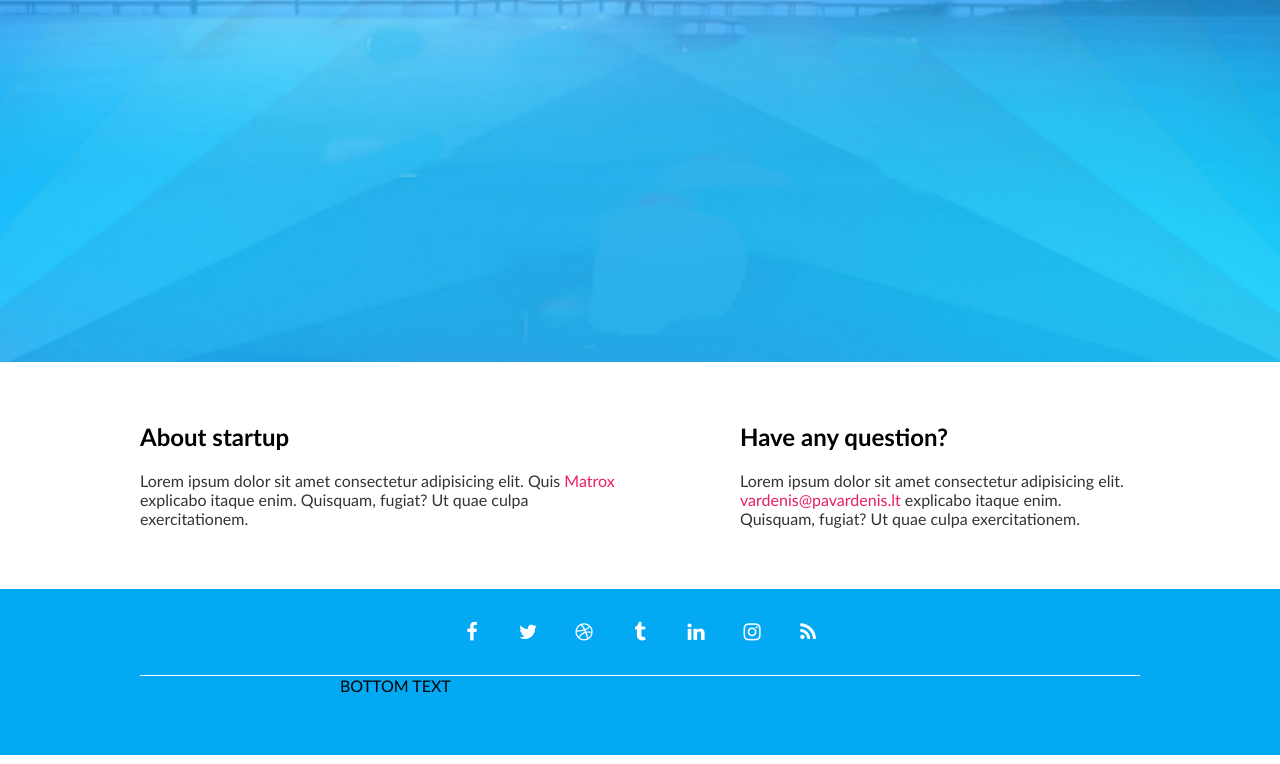
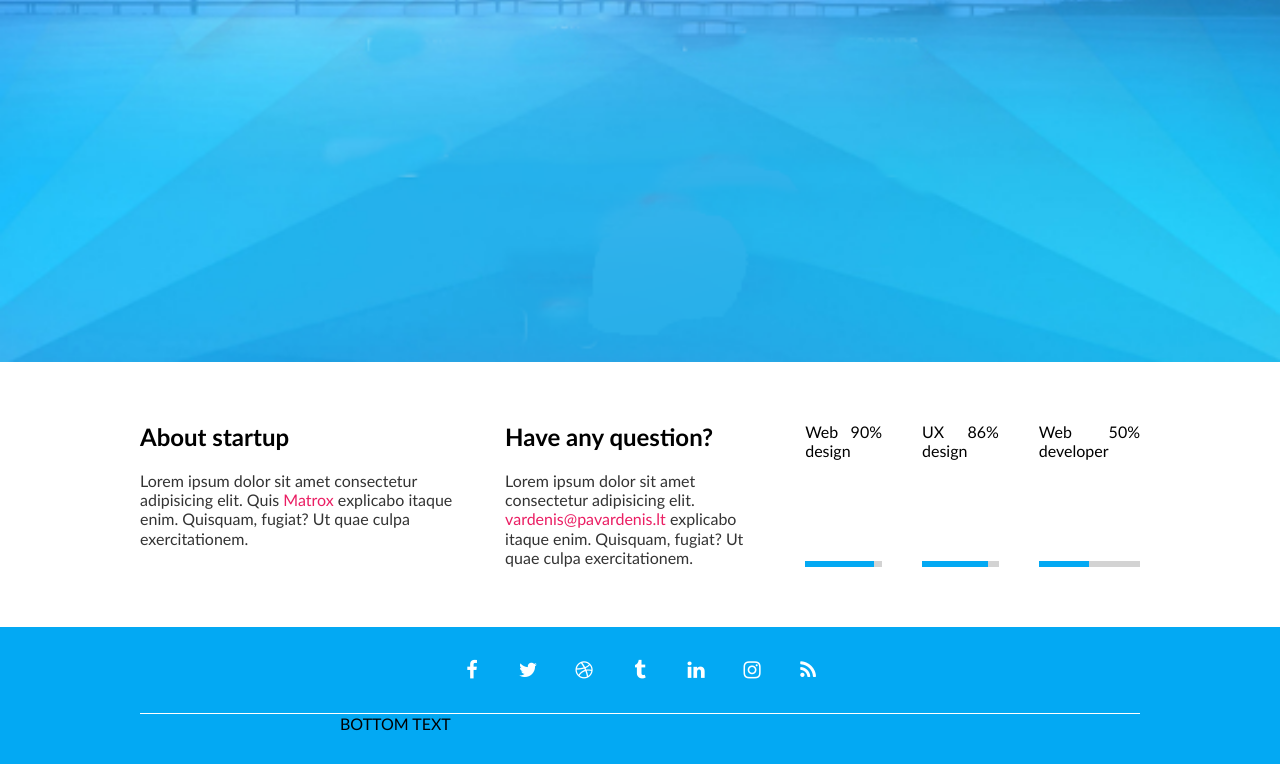
Before and after one commit to VytautasValutis/08-coming-soon, a website: page index.html in a window 1280 px wide. Shown: the part 438-1202 px from the top of the page. Drawn offline with Linux system fonts and the light colour scheme.

Commit message:
Progress bar

```diff
--- /dev/null
+++ b/css/components/progress-bar.css
@@ -0,0 +1,24 @@
+.progress-bar {
+    display: flex;
+    flex-direction: column;
+    justify-content: space-between;
+}
+.progress-bar > .top {
+    display: flex;
+    justify-content: space-between;
+}
+.progress-bar > .top > .label {
+
+}
+.progress-bar > .top > .value {
+}
+.progress-bar > .progress {
+    width: 100%;
+    height: 6px;
+    background-color: lightgray;
+}
+.progress-bar > .progress > .bar {
+    width: 90%;
+    height: 6px;
+    background-color: #03a9f3;
+}
--- a/css/pages/main.css
+++ b/css/pages/main.css
@@ -6,6 +6,7 @@
 /* components */
 @import '../components/clock.css';
 @import '../components/mouse.css';
+@import '../components/progress-bar.css';
 /* custom style below this comment line */
 section.container {
     padding-bottom: 30px;
--- a/index.html
+++ b/index.html
@@ -56,6 +56,33 @@
                 <h2>Have any question?</h2>
                 <p>Lorem ipsum dolor sit amet consectetur adipisicing elit. <a href="mailto:vardenis@pavardenis.lt">vardenis@pavardenis.lt</a> explicabo itaque enim. Quisquam, fugiat? Ut quae culpa exercitationem.</p>
             </div>
+            <div class="progress-bar">
+                <div class="top">
+                    <div class="label">Web design</div>
+                    <div class="value">90%</div>
+                </div>
+                <div class="progress">
+                    <div class="bar" style="width: 90%;"></div>
+                </div>
+            </div>
+            <div class="progress-bar">
+                <div class="top">
+                    <div class="label">UX design</div>
+                    <div class="value">86%</div>
+                </div>
+                <div class="progress">
+                    <div class="bar" style="width: 86%;"></div>
+                </div>
+            </div>
+            <div class="progress-bar">
+                <div class="top">
+                    <div class="label">Web developer</div>
+                    <div class="value">50%</div>
+                </div>
+                <div class="progress">
+                    <div class="bar" style="width: 50%;"></div>
+                </div>
+            </div>
         </div>
     </main>
     <footer class="container bg-main">
```
